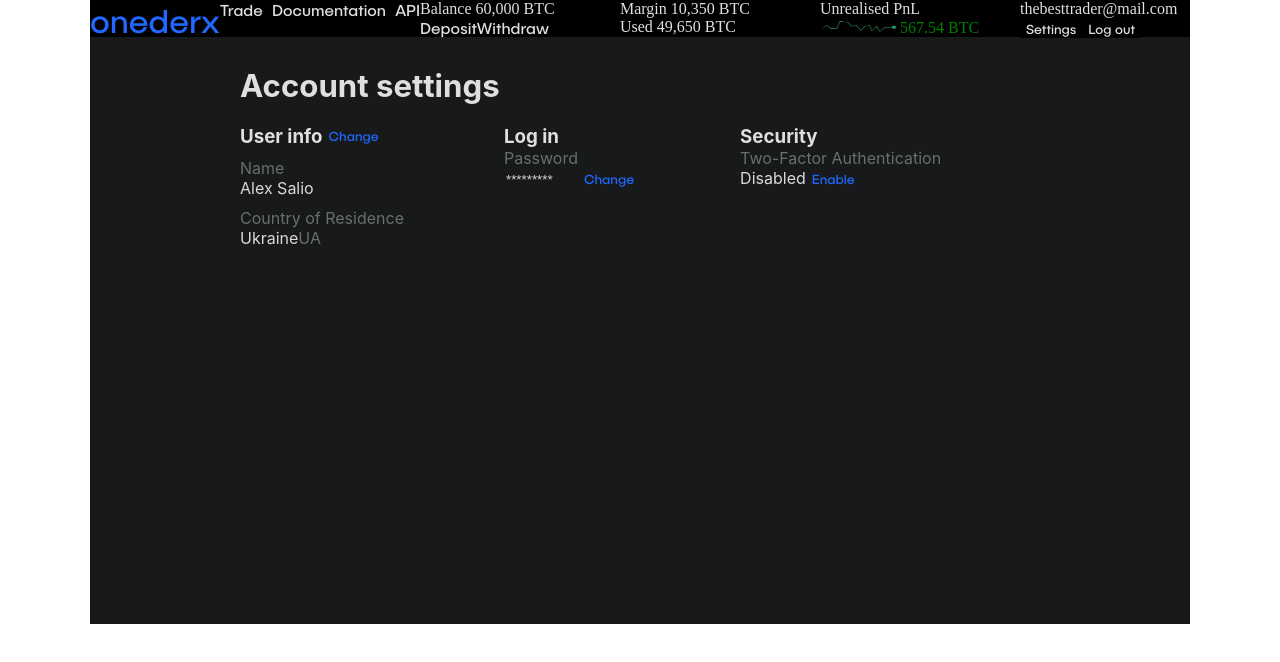
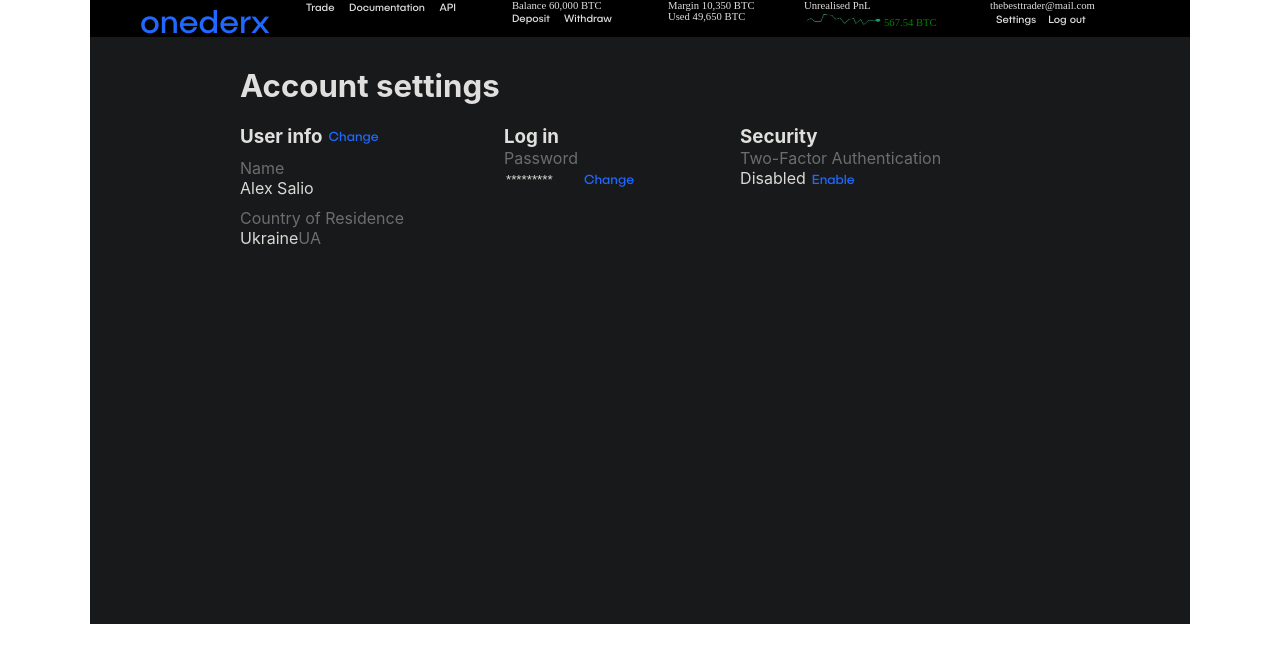
Before and after one commit to Stadionova/test-proj__onederx, a React (Create React App) app: page / in a window 1280 px wide. Shown: the top 662 px of the page. Built offline with nearby package versions, Linux system fonts and the light colour scheme.

Commit message:
corrected header margins

```diff
--- a/src/Components/API/API.css
+++ b/src/Components/API/API.css
@@ -4,11 +4,12 @@
 }
 
 .API {
-  width: 200px;
-  margin: 0 auto;
-  justify-content: space-between;
-  display: flex;
-  left: 200px;
+  width: 150px;
   color: rgb(224, 223, 221);
   font-family: Fontspring-DEMO-publicasans-regular;
+  font-size: 8pt;
+  position: relative;
+  display: flex;
+  justify-content: space-between;
+  margin-right: 20px;
 }
--- a/src/Components/Balance/Balance.css
+++ b/src/Components/Balance/Balance.css
@@ -1,10 +1,14 @@
 .balance {
-  width: 200px;
+  width: 100px;
   color: rgb(224, 223, 221);
   font-family: Fontspring-DEMO-publicasans-light;
+  font-size: 8pt;
+  margin-right: 20px;
 }
 
 .deposit {
   display: flex;
   font-family: Fontspring-DEMO-publicasans-regular;
+  justify-content: space-between;
+  font-size: 8pt;
 }
--- a/src/Components/Header/Header.css
+++ b/src/Components/Header/Header.css
@@ -6,7 +6,6 @@
 }
 
 .header {
-  margin: 0 auto;
   position: relative;
   grid-column: 1 / 5;
   grid-row: 1;
@@ -14,6 +13,9 @@
 
 .chart-1 {
   display: flex;
+  width: 1000px;
+  margin: 0 auto;
+  justify-content: space-between;
 }
 
 .chart-1__logo span {
--- a/src/Components/Login/Login.css
+++ b/src/Components/Login/Login.css
@@ -4,12 +4,14 @@
 }
 
 .mail {
-  width: 200px;
+  width: 150px;
   color: rgb(224, 223, 221);
+  font-size: 8pt;
 }
 
 .mail-email {
   font-family: Fontspring-DEMO-publicasans-light;
+  font-size: 8pt;
 }
 
 .mail__buttons button {
@@ -17,4 +19,5 @@
   background-color: rgb(0, 0, 0);
   color: rgb(224, 223, 221);
   font-family: Fontspring-DEMO-publicasans-regular;
+  font-size: 8pt;
 }
--- a/src/Components/Margin/Margin.css
+++ b/src/Components/Margin/Margin.css
@@ -1,5 +1,6 @@
 .margin {
-  width: 200px;
+  width: 100px;
   color: rgb(224, 223, 221);
   font-family: Fontspring-DEMO-publicasans-light;
+  font-size: 8pt;
 }
--- a/src/Components/PnL/PnL.css
+++ b/src/Components/PnL/PnL.css
@@ -1,7 +1,8 @@
 .PnL {
-  width: 200px;
+  width: 150px;
   color: rgb(224, 223, 221);
   font-family: Fontspring-DEMO-publicasans-light;
+  font-size: 8pt;
 }
 
 .PnL img {
```
